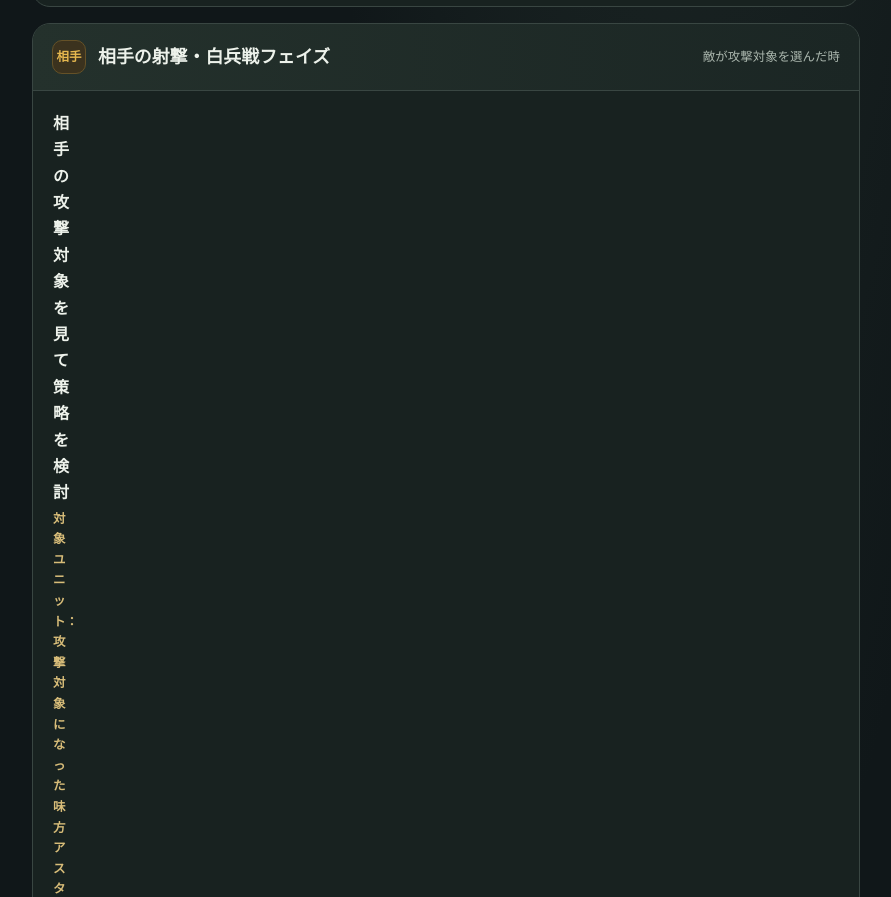
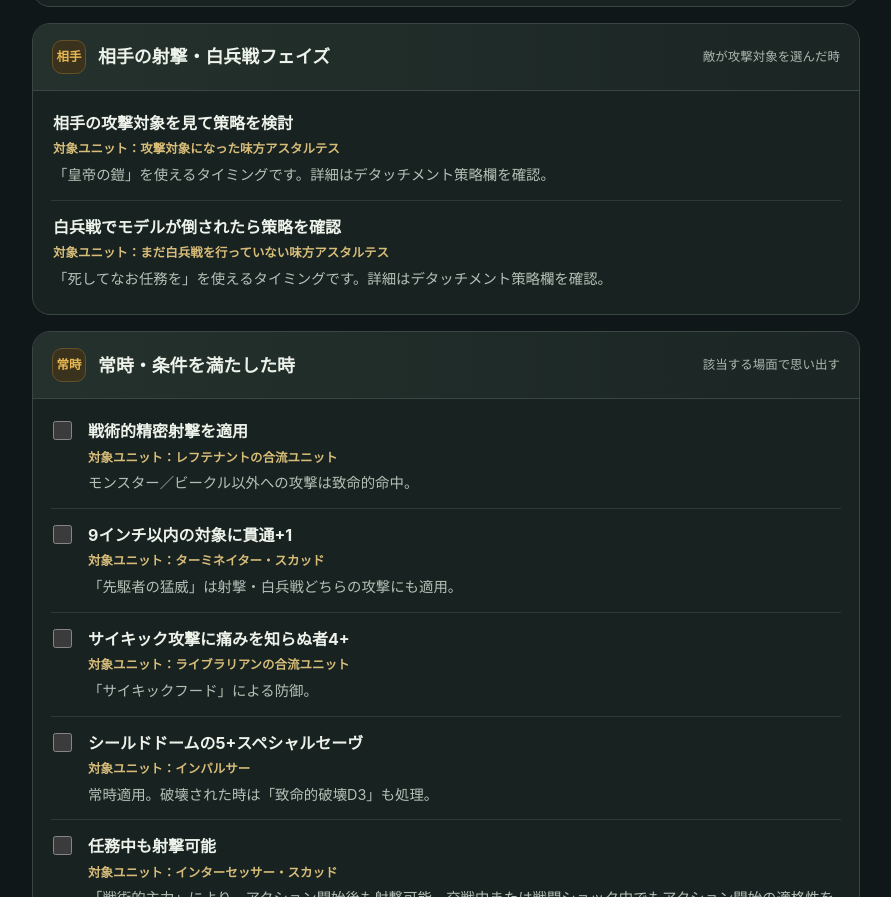
Before and after one commit to Roratio/imperial-fists-1000-checklist, a plain HTML site: page index.html in a window 1280 px wide. Shown: the part 3174-4071 px from the top of the page, without its empty margins (318-1209 px from the left). Drawn offline with Linux system fonts and the light colour scheme.

Commit message:
相手フェイズ欄の本文幅を修正

```diff
--- a/index.html
+++ b/index.html
@@ -60,6 +60,7 @@
     .section-note { margin-left: auto; color: var(--muted); font-size: .78rem; }
     .items { padding: 6px 18px 11px; }
     .item { display: grid; grid-template-columns: 23px minmax(0, 1fr); gap: 12px; padding: 13px 2px; border-bottom: 1px solid #2c3935; cursor: pointer; }
+    #opponent .item { grid-template-columns: minmax(0, 1fr); }
     .item:last-child { border-bottom: 0; }
     .item input { width: 19px; height: 19px; margin: 3px 0 0; accent-color: var(--gold); cursor: pointer; }
     .item-copy { min-width: 0; }
```
